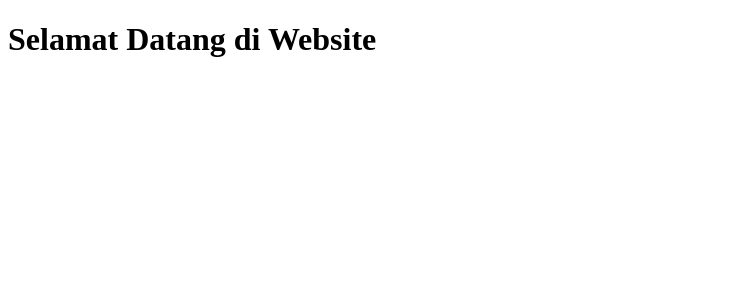
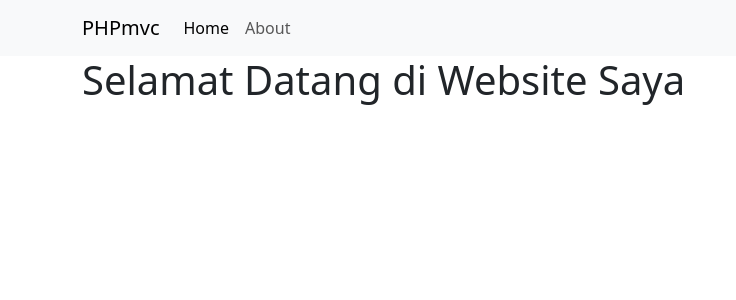
Before and after one commit to agungrizqy/phpmvc, a PHP site: template app/views/home/index.php in a window 1280 px wide. Shown: the top 300 px of the page, without its empty margins (0-736 px from the left). Run offline with PHP 8.4, Linux system fonts and the light colour scheme; the template is opened without the code that fills it, so the values that code supplies are empty.

Commit message:
menambahkan data di home

```diff
--- a/app/controllers/About.php
+++ b/app/controllers/About.php
@@ -14,7 +14,6 @@ class About extends Controller
     }
     public function page() {
         $data['judul'] = 'Page';
-
         $this->view('templates/header', $data);
         $this->view('about/page');
         $this->view('templates/footer');
--- /dev/null
+++ b/app/core/Constant.php
@@ -0,0 +1 @@
+<?php
--- a/app/views/home/index.php
+++ b/app/views/home/index.php
@@ -1,12 +1,3 @@
-<!DOCTYPE html>
-<html lang="en">
-<head>
-    <meta charset="UTF-8">
-    <meta http-equiv="X-UA-Compatible" content="IE=edge">
-    <meta name="viewport" content="width=device-width, initial-scale=1.0">
-    <title>Document</title>
-</head>
-<body>
-    <h1>Selamat Datang di Website</h1>
-</body>
-</html>
+<div class="container">
+    <h1>Selamat Datang di Website Saya</h1>
+</div>
--- a/app/views/templates/footer.php
+++ b/app/views/templates/footer.php
@@ -1,2 +1,4 @@
+    <script src="https://cdn.jsdelivr.net/npm/@popperjs/core@2.11.6/dist/umd/popper.min.js" integrity="sha384-oBqDVmMz9ATKxIep9tiCxS/Z9fNfEXiDAYTujMAeBAsjFuCZSmKbSSUnQlmh/jp3" crossorigin="anonymous"></script>
+    <script src="https://cdn.jsdelivr.net/npm/bootstrap@5.3.0-alpha1/dist/js/bootstrap.min.js" integrity="sha384-mQ93GR66B00ZXjt0YO5KlohRA5SY2XofN4zfuZxLkoj1gXtW8ANNCe9d5Y3eG5eD" crossorigin="anonymous"></script>
 </body>
 </html>
--- a/app/views/templates/header.php
+++ b/app/views/templates/header.php
@@ -1,10 +1,27 @@
-<!DOCTYPE html>
+<!doctype html>
 <html lang="en">
-<head>
-    <meta charset="UTF-8">
-    <meta http-equiv="X-UA-Compatible" content="IE=edge">
-    <meta name="viewport" content="width=device-width, initial-scale=1.0">
+  <head>
+    <meta charset="utf-8">
+    <meta name="viewport" content="width=device-width, initial-scale=1">
     <title>Halaman <?= $data['judul']; ?> </title>
-
-</head>
-<body>
+    <link href="https://cdn.jsdelivr.net/npm/bootstrap@5.3.0-alpha1/dist/css/bootstrap.min.css" rel="stylesheet" integrity="sha384-GLhlTQ8iRABdZLl6O3oVMWSktQOp6b7In1Zl3/Jr59b6EGGoI1aFkw7cmDA6j6gD" crossorigin="anonymous">
+  </head>
+  <body>
+  <nav class="navbar navbar-expand-lg bg-body-tertiary">
+  <div class="container">
+    <a class="navbar-brand" href="#">PHPmvc</a>
+    <button class="navbar-toggler" type="button" data-bs-toggle="collapse" data-bs-target="#navbarNav" aria-controls="navbarNav" aria-expanded="false" aria-label="Toggle navigation">
+      <span class="navbar-toggler-icon"></span>
+    </button>
+    <div class="collapse navbar-collapse" id="navbarNav">
+      <ul class="navbar-nav">
+        <li class="nav-item">
+          <a class="nav-link active" aria-current="page" href="#">Home</a>
+        </li>
+        <li class="nav-item">
+          <a class="nav-link" href="#">About</a>
+        </li>
+      </ul>
+    </div>
+  </div>
+</nav>
```
Also changed, not shown: app/views/about/page.php (+1 -11 lines).
